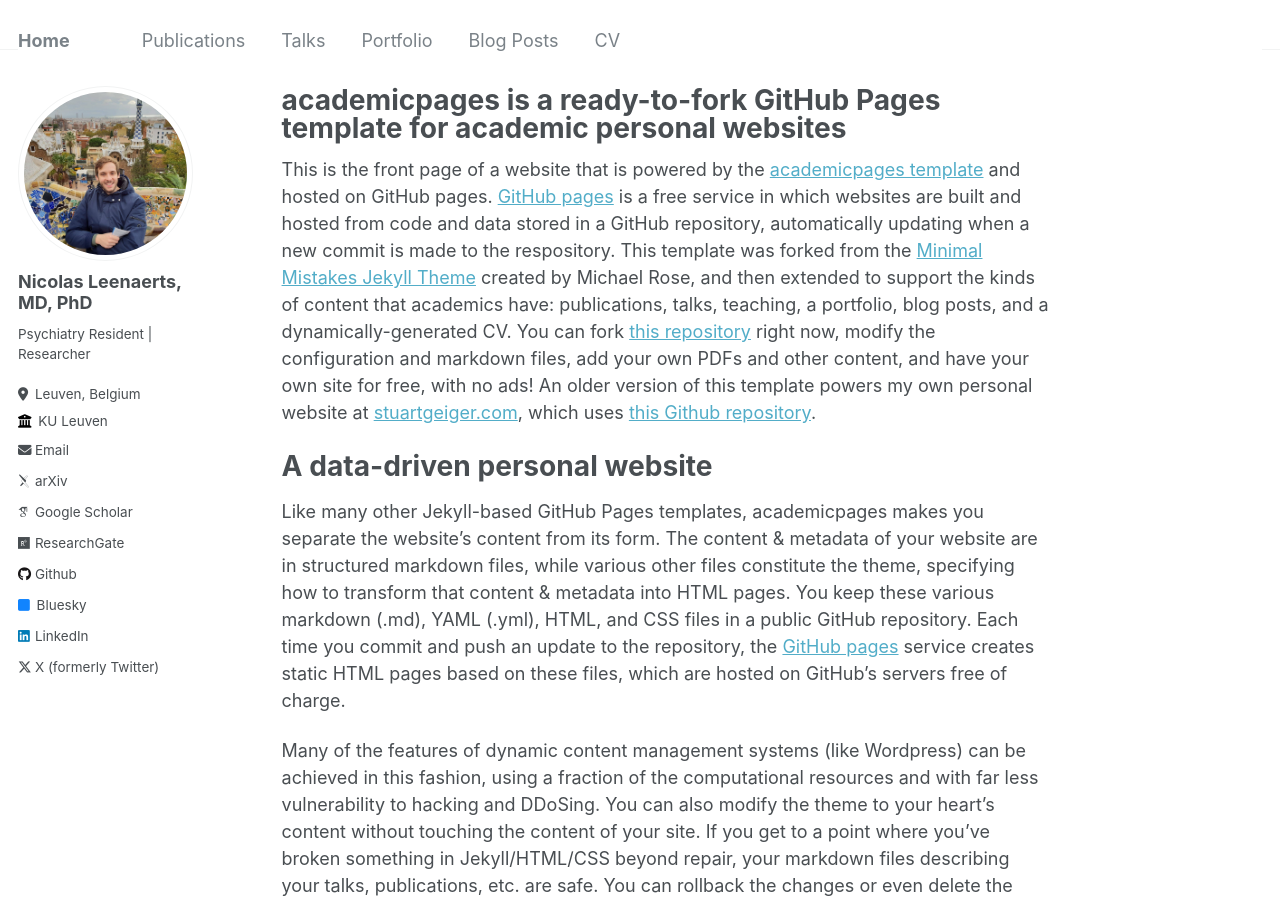
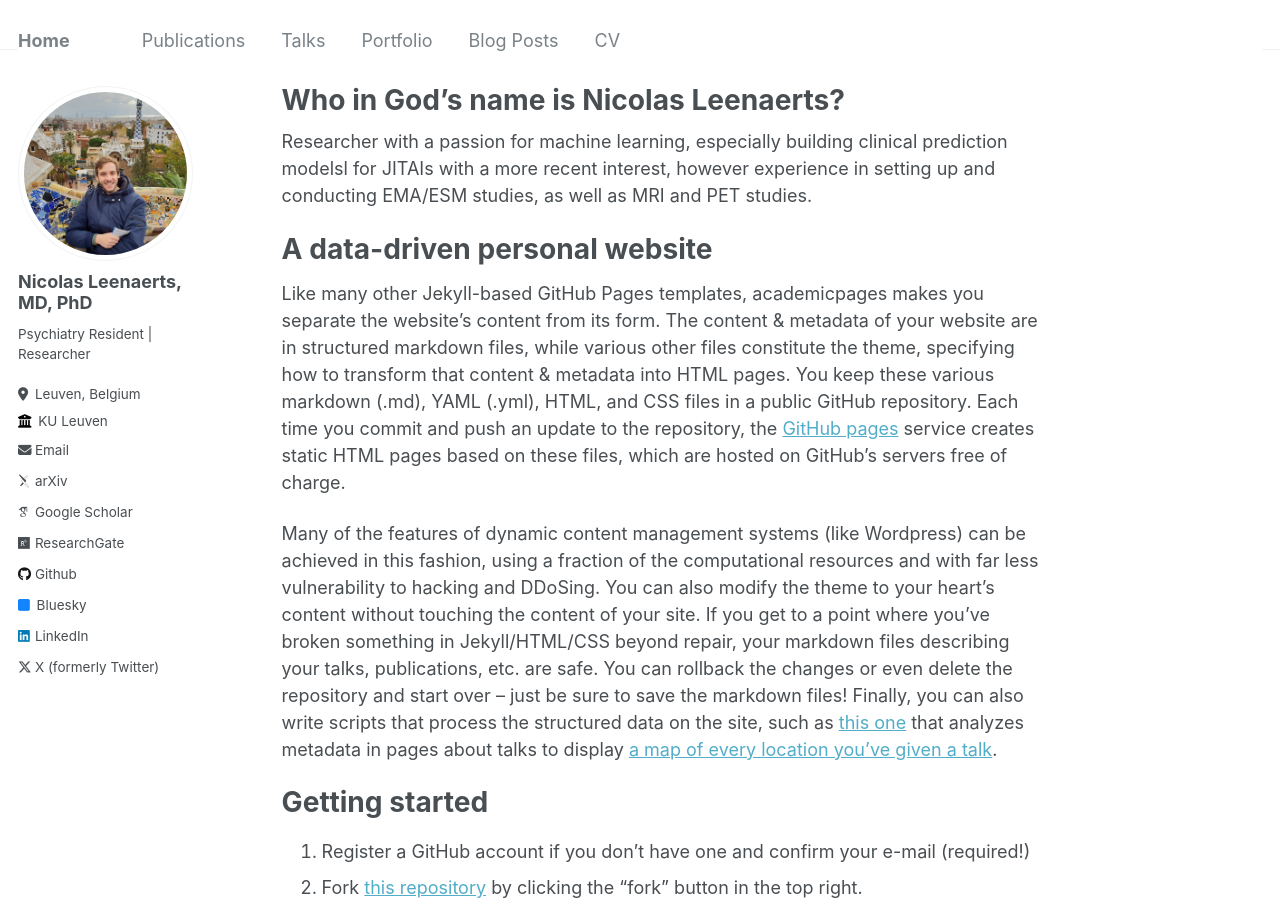
Before and after one commit to nicolasleenaerts/nicolasleenaerts.github.io, a Jekyll site: the page built from _pages/about.md, in a window 1280 px wide and 900 px high. Built offline with Jekyll 4.4.1, drawn with Linux system fonts in a browser that asks for light colours; some web fonts are replaced.

Commit message:
About me

```diff
--- a/_pages/about.md
+++ b/_pages/about.md
@@ -1,13 +1,14 @@
 ---
 permalink: /
-title: "academicpages is a ready-to-fork GitHub Pages template for academic personal websites"
+title: "Who in God's name is Nicolas Leenaerts?"
 author_profile: true
 redirect_from:
   - /about/
   - /about.html
 ---
 
-This is the front page of a website that is powered by the [academicpages template](https://github.com/academicpages/academicpages.github.io) and hosted on GitHub pages. [GitHub pages](https://pages.github.com) is a free service in which websites are built and hosted from code and data stored in a GitHub repository, automatically updating when a new commit is made to the respository. This template was forked from the [Minimal Mistakes Jekyll Theme](https://mmistakes.github.io/minimal-mistakes/) created by Michael Rose, and then extended to support the kinds of content that academics have: publications, talks, teaching, a portfolio, blog posts, and a dynamically-generated CV. You can fork [this repository](https://github.com/academicpages/academicpages.github.io) right now, modify the configuration and markdown files, add your own PDFs and other content, and have your own site for free, with no ads! An older version of this template powers my own personal website at [stuartgeiger.com](http://stuartgeiger.com), which uses [this Github repository](https://github.com/staeiou/staeiou.github.io).
+Researcher with a passion for machine  learning, especially building clinical prediction modelsl for JITAIs with a more recent interest, however experience in setting up and conducting EMA/ESM studies, as well as MRI and PET studies.
+
 
 A data-driven personal website
 ======
```
Also changed, not shown: _publications/How_NA_Craving_RA_Binge.md (+1 -1 lines).
